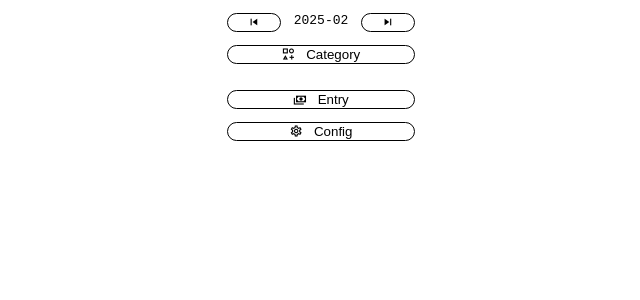
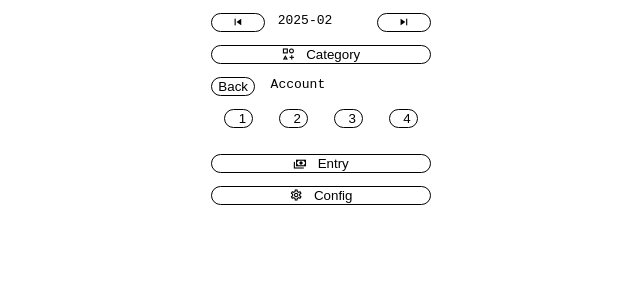
Before and after one commit to sombriks/yapext, a Vue app: page / in a window 1280 px wide. Both pictures are taken after a click on the button "Account". Shown: the top 300 px of the page, without its empty margins (319-959 px from the left). Built offline with nearby package versions, Linux system fonts and the light colour scheme.

Commit message:
works on expandable panel component

```diff
--- a/src/js/components/account-button-panel.vue
+++ b/src/js/components/account-button-panel.vue
@@ -1,9 +1,13 @@
 <template>
-  <panel-button icon="mdi-book-outline" title="Account"/>
+  <panel-button icon="mdi-book-outline" title="Account">
+    <panel-button v-for="account in accounts" :key="account" :title="account"></panel-button>
+  </panel-button>
 </template>
 <script setup>
+import {ref} from "vue"
+
 import PanelButton from "../controls/panel-button.vue"
 
 defineProps(["start", "end"])
-
+const accounts = ref([1, 2, 3, 4])
 </script>
--- a/src/js/controls/panel-button.vue
+++ b/src/js/controls/panel-button.vue
@@ -1,14 +1,33 @@
 <template>
   <div class="container">
-    <base-button v-if="!expanded" :icon="icon" @click="expanded = true">{{title}}</base-button>
+    <base-button
+        v-if="!expanded"
+        :icon="icon"
+        @click="expanded = true">{{ title }}
+    </base-button>
+    <base-panel
+        v-if="expanded"
+        :hideBack
+        @back="expanded = false">
+      <template #title>
+        {{ title }}
+      </template>
+      <template #default>
+        <slot name="default"></slot>
+      </template>
+      <template #actions>
+        <slot name="actions"></slot>
+      </template>
+    </base-panel>
   </div>
 </template>
 <script setup>
 import {ref} from "vue"
 
 import BaseButton from '../elements/base-button.vue'
+import BasePanel from "../elements/base-panel.vue";
 
-defineProps(["title", "icon"])
+defineProps(["title", "icon", "hideBack"]);
 
 const expanded = ref(false)
 </script>
@@ -18,7 +37,8 @@
   display: flex;
   justify-content: space-between;
 }
+
 button {
-  width:100%;
+  width: 100%;
 }
 </style>
--- a/src/js/elements/base-panel.vue
+++ b/src/js/elements/base-panel.vue
@@ -1,7 +1,29 @@
 <template>
-  <h1></h1>
+  <div class="frame">
+    <div class="title">
+      <button v-if="!hideBack" @click="emit('back')">Back</button>
+      &nbsp;
+      <slot name="title"></slot>
+    </div>
+    <div class="content">
+      <slot name="default"></slot>
+    </div>
+    <div class="actions">
+      <slot name="actions"></slot>
+    </div>
+  </div>
 </template>
 <script setup>
-import {ref} from "vue"
+defineProps(["hideBack"])
+const emit = defineEmits(["back"]);
+</script>
+<style scoped>
+.title {
+  display: flex;
+}
 
-</script>
+.actions {
+  display: flex;
+  flex-direction: row-reverse;
+}
+</style>
```
Also changed, not shown: src/js/elements/base-list.vue (deleted, +0 -7 lines).
